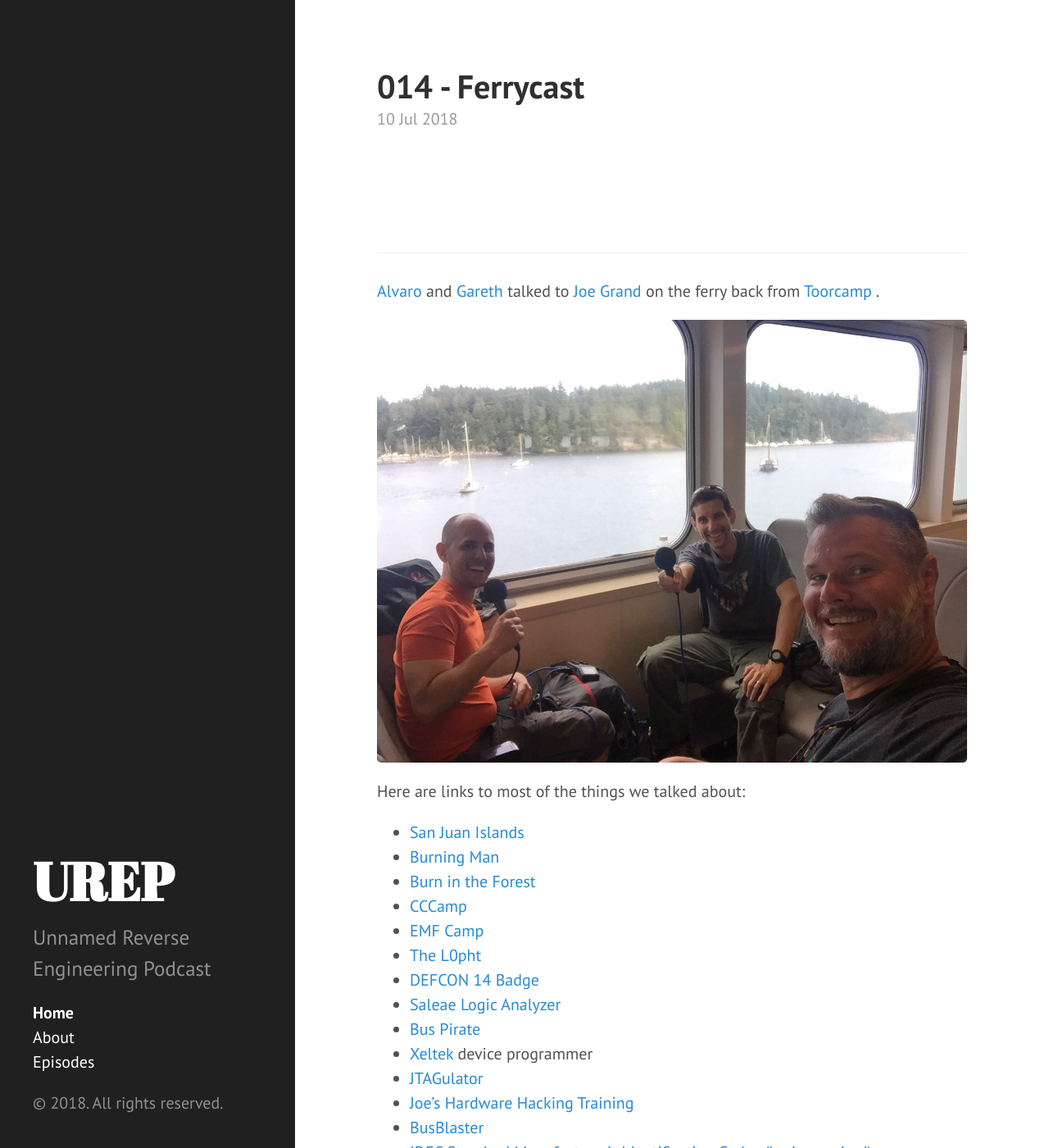
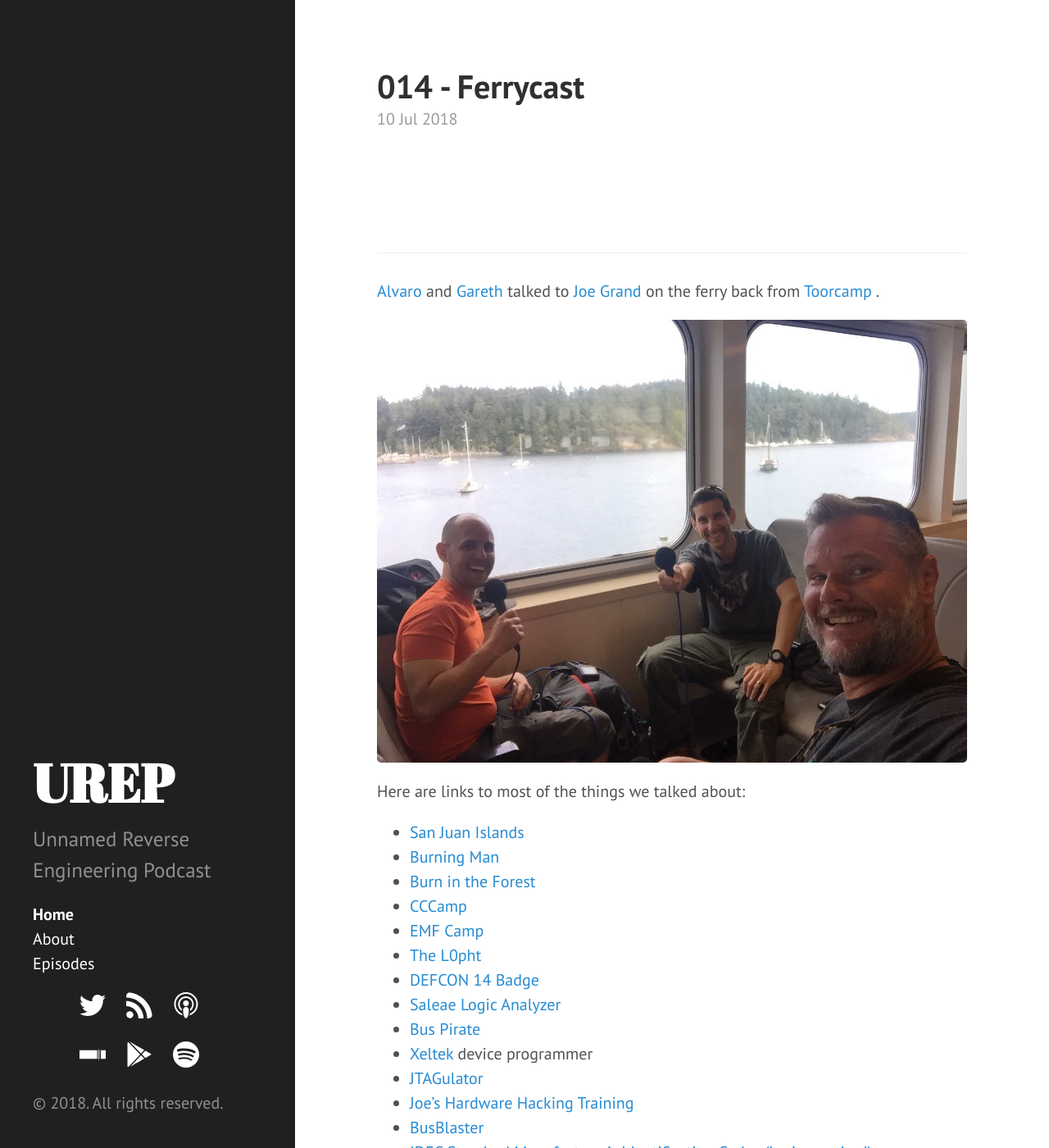
Before and after one commit to unnamedre/unnamedre.github.io, a Jekyll site: the page built from index.html, in a window 1280 px wide and 1400 px high. Shown: the whole window at 82% size. Built offline with Jekyll 4.4.1, drawn with Linux system fonts in a browser that asks for light colours; the list of posts is cut into pages by our own code.

Commit message:
Added svg links

```diff
--- a/_includes/head.html
+++ b/_includes/head.html
@@ -17,6 +17,7 @@
   <link rel="stylesheet" href="/public/css/poole.css">
   <link rel="stylesheet" href="/public/css/syntax.css">
   <link rel="stylesheet" href="/public/css/hyde.css">
+  <link rel="stylesheet" href="/public/css/unnamedre.css">
   <link rel="stylesheet" href="http://fonts.googleapis.com/css?family=PT+Sans:400,400italic,700|Abril+Fatface">
 
   <!-- Icons -->
--- a/_includes/sidebar.html
+++ b/_includes/sidebar.html
@@ -28,6 +28,43 @@
 
     </ul>
 
+    <div class="svg-links">
+      <ul>
+        <li>
+          <a href="https://twitter.com/unnamed_show" target="_blank">
+            <img height="32" width="32" src="/public/icons/twitter.svg" />
+          </a>
+        </li>
+        <li>
+          <a href="http://reverseengineering.libsyn.com/rss" target="_blank">
+            <img height="32" width="32" src="/public/icons/rss.svg" />
+          </a>
+        </li>
+        <li>
+          <a href="https://itunes.apple.com/us/podcast/unnamed-reverse-engineering-podcast/id1271619982?mt=2&ls=1" target="_blank">
+            <img height="32" width="32" src="/public/icons/podcasts.svg" />
+          </a>
+        </li>
+      </ul>
+      <ul>
+        <li>
+          <a href="https://www.stitcher.com/podcast/reverse-engineering/unnamed-reverse-engineering-podcast" target="_blank">
+            <img height="32" width="32" src="/public/icons/stitcher.svg" />
+          </a>
+        </li>
+        <li>
+          <a href="https://playmusic.app.goo.gl/?ibi=com.google.PlayMusic&isi=691797987&ius=googleplaymusic&apn=com.google.android.music&link=https://play.google.com/music/m/Iq6jmjziqg2efvomoeyqmgv6jki?t%3DUnnamed_Reverse_Engineering_Podcast%26pcampaignid%3DMKT-na-all-co-pr-mu-pod-16" target="_blank">
+            <img height="32" width="32" src="/public/icons/googleplay.svg" />
+          </a>
+        </li>
+        <li>
+          <a href="https://open.spotify.com/show/3Es8rRuFBFeORLjVCuc5dM?si=cGB6VBLLSLewk4umk_R_tA" target="_blank">
+            <img height="32" width="32" src="/public/icons/spotify.svg" />
+          </a>
+        </li>
+      </ul>
+    </div>
+
     <p>&copy; {{ site.time | date: '%Y' }}. All rights reserved.</p>
   </div>
 </div>
--- a/public/css/hyde.css
+++ b/public/css/hyde.css
@@ -248,9 +248,3 @@ a.sidebar-nav-item:focus {
 .theme-base-0f .related-posts li a:hover {
   color: #8f5536;
 }
-
-/* */
-.responsive {
-    width: 100%;
-    height: auto;
-}
--- /dev/null
+++ b/public/css/unnamedre.css
@@ -0,0 +1,27 @@
+/*
+ * Extra CSS stuff for unnamedre
+ */
+
+/* For responsive images */
+.responsive {
+  width: 100%;
+  height: auto;
+}
+
+/* SVG Links */
+.svg-links ul li {
+  list-style: none;
+  display: inline-block;
+  margin-right: 1em;
+}
+
+.svg-links ul {
+    margin: 0;
+    padding: 0;
+}
+
+.svg-links {
+    margin: 0 auto;
+    margin-top: 0.5em;
+    text-align: center;
+}
```
Also changed, not shown: public/icons/googleplay.svg (added), public/icons/podcasts.svg (added), public/icons/rss.svg (added), public/icons/spotify.svg (added), public/icons/stitcher.svg (added), public/icons/twitter.svg (added).
